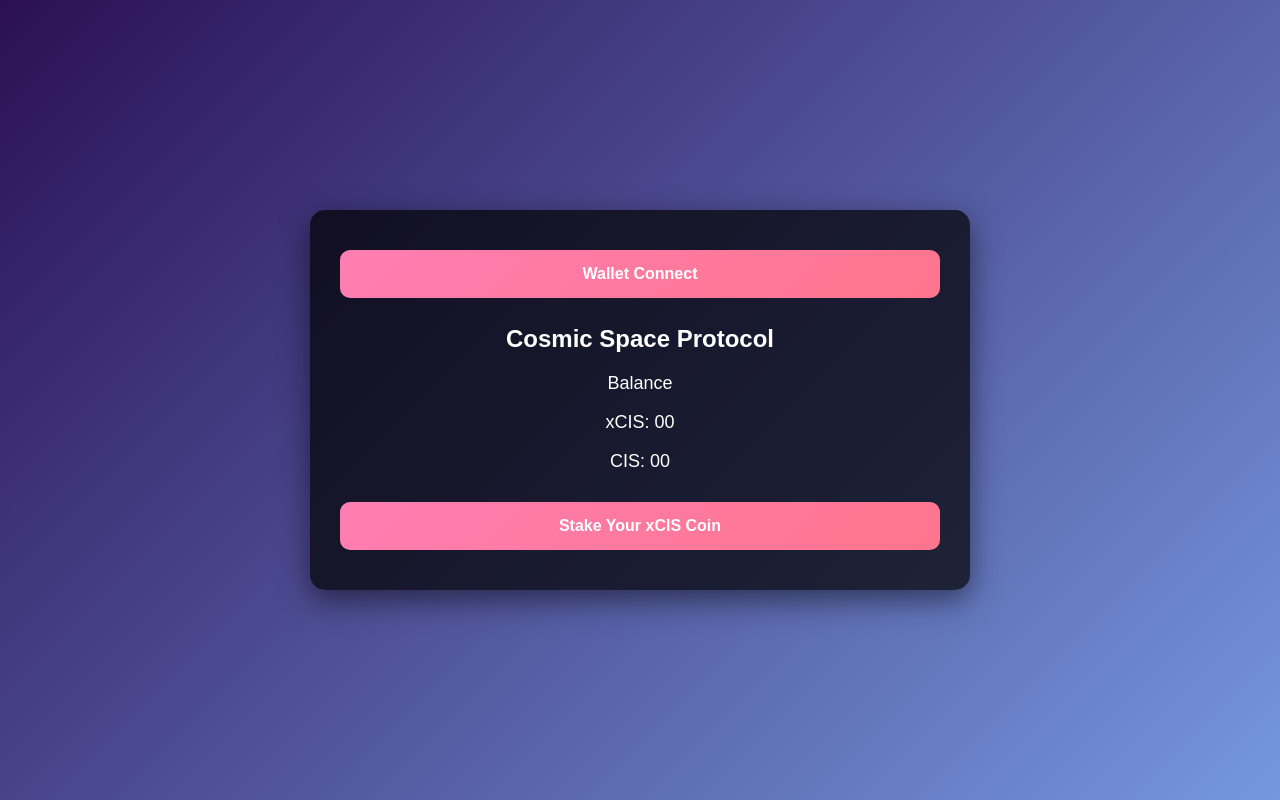
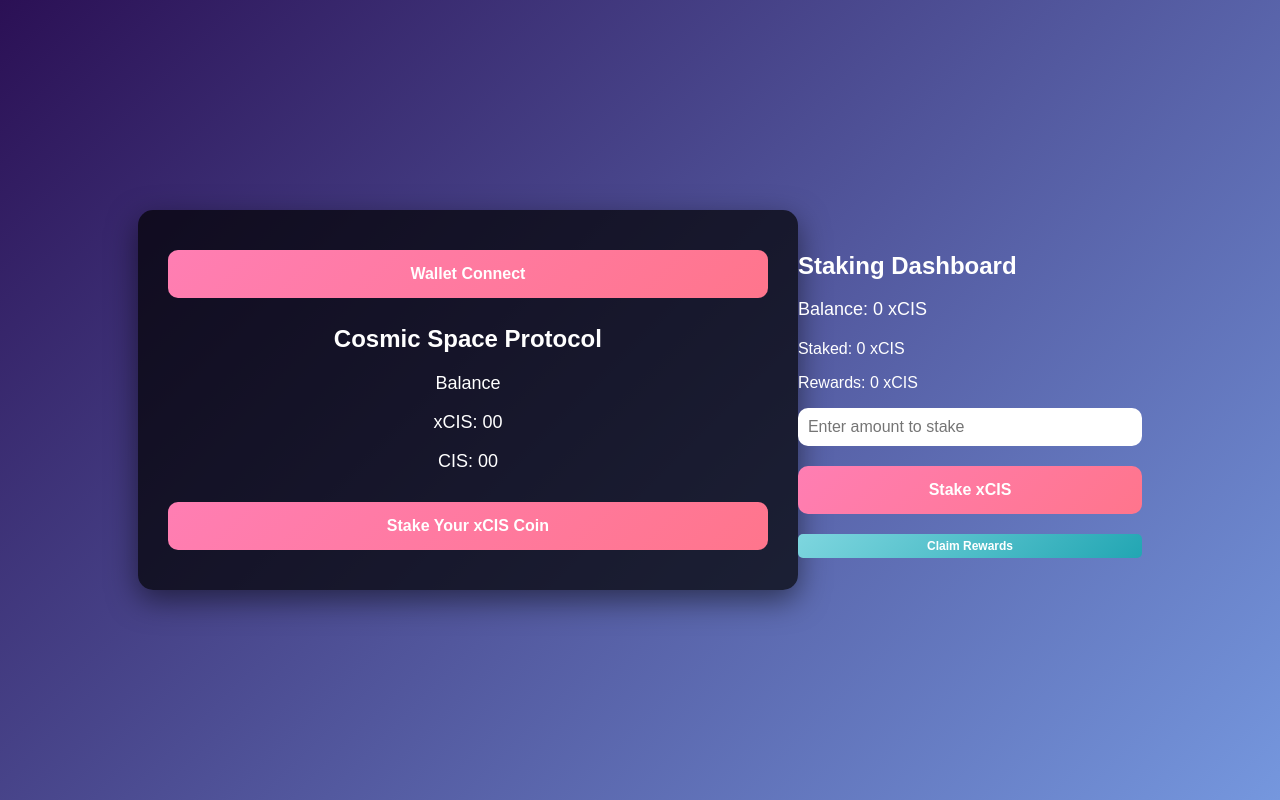
Before and after one commit to iir20/COSMIC-SPACE-PROTOCOL, a plain HTML site: page Stake-xCIS-Coin.html in a window 1280 px wide. Drawn offline with Linux system fonts and the light colour scheme.

Commit message:
Update Stake-xCIS-Coin.html

```diff
--- a/Stake-xCIS-Coin.html
+++ b/Stake-xCIS-Coin.html
@@ -162,6 +162,21 @@
       </div>
     </div>
   </div>
+  <div class="staking-container">
+    <h2>Staking Dashboard</h2>
+    <p class="balance">Balance: 0 xCIS</p>
+    <p class="staked">Staked: 0 xCIS</p>
+    <p class="rewards">Rewards: 0 xCIS</p>
+
+    <div>
+        <input type="number" class="stake-input" placeholder="Enter amount to stake" />
+        <button class="stake-btn">Stake xCIS</button>
+    </div>
+
+    <div>
+        <button class="claim-btn">Claim Rewards</button>
+    </div>
+  </div>
 
   <script>
     const stakeXcisBtn = document.getElementById('stake-xcis-btn');
```
